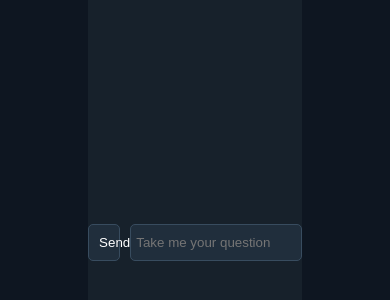
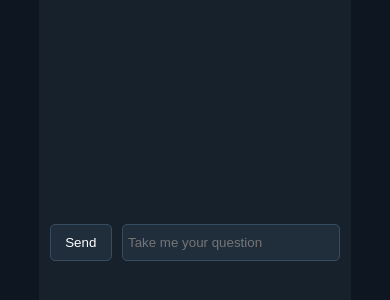
Before and after one commit to Jorrx/chatgpt-heroku, a website: page public/index.html in a window 390 px wide. Shown: the part 536-836 px from the top of the page. Drawn offline with nearby package versions, Linux system fonts and the light colour scheme.

Commit message:
Update index.html

```diff
--- a/public/index.html
+++ b/public/index.html
@@ -75,6 +75,18 @@
   *:disabled{
     background-color: white;
   }
+    @media screen and (max-width: 600px) {
+    .container{
+      width: 80%;
+    }
+    #question{
+      width: 70%;
+    }
+    #submit{
+      width: 20%;
+    }
+
+  }
 </style>
 
 <body>
```
